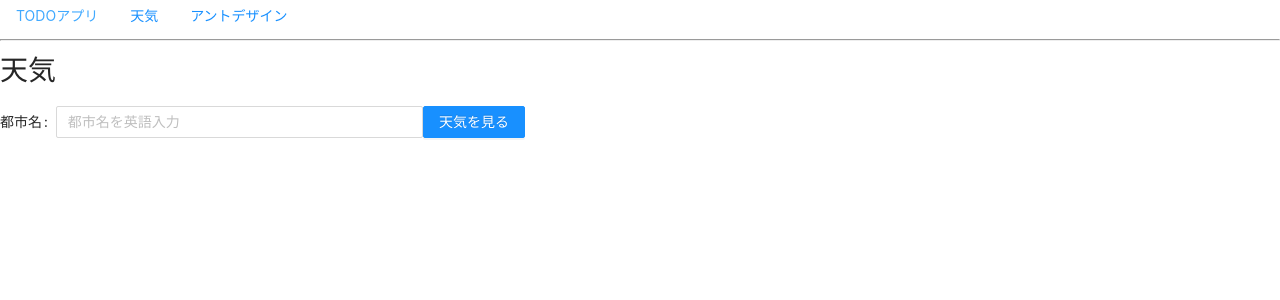
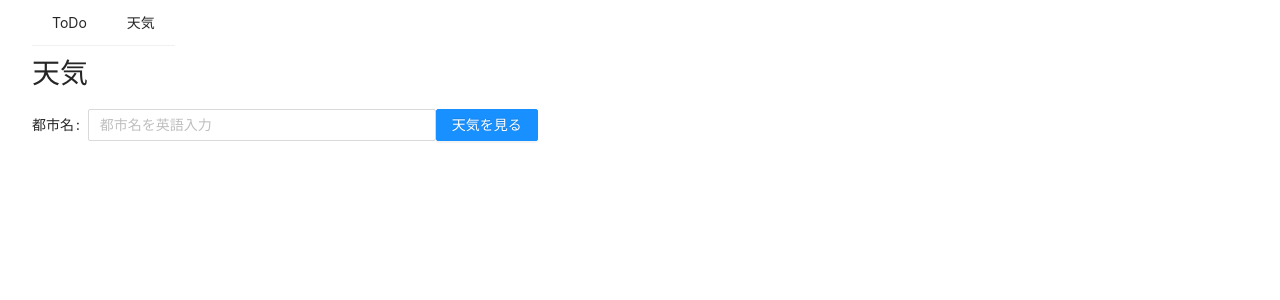
Before and after one commit to yoshihub/nextjstodo, a Next.js app: page /weather in a window 1280 px wide. Shown: the top 300 px of the page. Built offline with nearby package versions, Linux system fonts and the light colour scheme.

Commit message:
Menu スタイル

```diff
--- a/components/Header.tsx
+++ b/components/Header.tsx
@@ -1,10 +1,23 @@
 import Head from 'next/head'
-import { Button } from 'antd';
+import { Menu, Space } from 'antd';
+import { useRouter } from 'next/router';
+
 
 
 
 
 export const Header=(props:any)=>{
+
+  const router = useRouter();
+
+  const handleClick=(info:any)=>{
+    if(info.key==="todo"){
+    router.replace('/');
+    }
+    if(info.key==="weather"){
+    router.replace('/weather');
+    }
+  }
 
 return (
     <div>
@@ -13,10 +26,17 @@ return (
         <meta name="description" content="Generated by create next app" />
         <link rel="icon" href="/favicon.ico" />
       </Head>
-      <Button type="link" href="/">TODOアプリ</Button>
-      <Button type="link" href="/weather">天気</Button>
-      <Button type="link" href="/antdesign">アントデザイン</Button>
-      <hr/>
+
+    <Space>
+     <Menu
+     mode="horizontal"
+     onClick={handleClick}
+     items={[
+      {label:"ToDo",key:"todo"},
+      {label:"天気",key:"weather"},
+     ]}
+     ></Menu>
+     </Space>
     </div>
   )
 
--- a/package.json
+++ b/package.json
@@ -9,6 +9,8 @@
     "lint": "next lint"
   },
   "dependencies": {
+    "@ant-design/colors": "^6.0.0",
+    "@ant-design/icons": "^4.7.0",
     "antd": "^4.23.0",
     "next": "12.2.5",
     "react": "18.2.0",
--- a/pages/weather.tsx
+++ b/pages/weather.tsx
@@ -1,3 +1,4 @@
+import styles from '../styles/Home.module.css'
 import { useState} from 'react';
 import { Button, Form,Input } from 'antd';
 import { Header } from '../components/Header';
@@ -37,7 +38,7 @@ const Weather= () => {
     }
 
   return(
-    <div>
+    <div className={styles.container}>
       <Header title="天気"/>
       <h1>天気</h1>
 
```
Also changed, not shown: pages/antdesign.tsx (+18 -15 lines), pages/index.tsx (+14 -12 lines), 2 other files (tests, documents, lock files or other folders).
